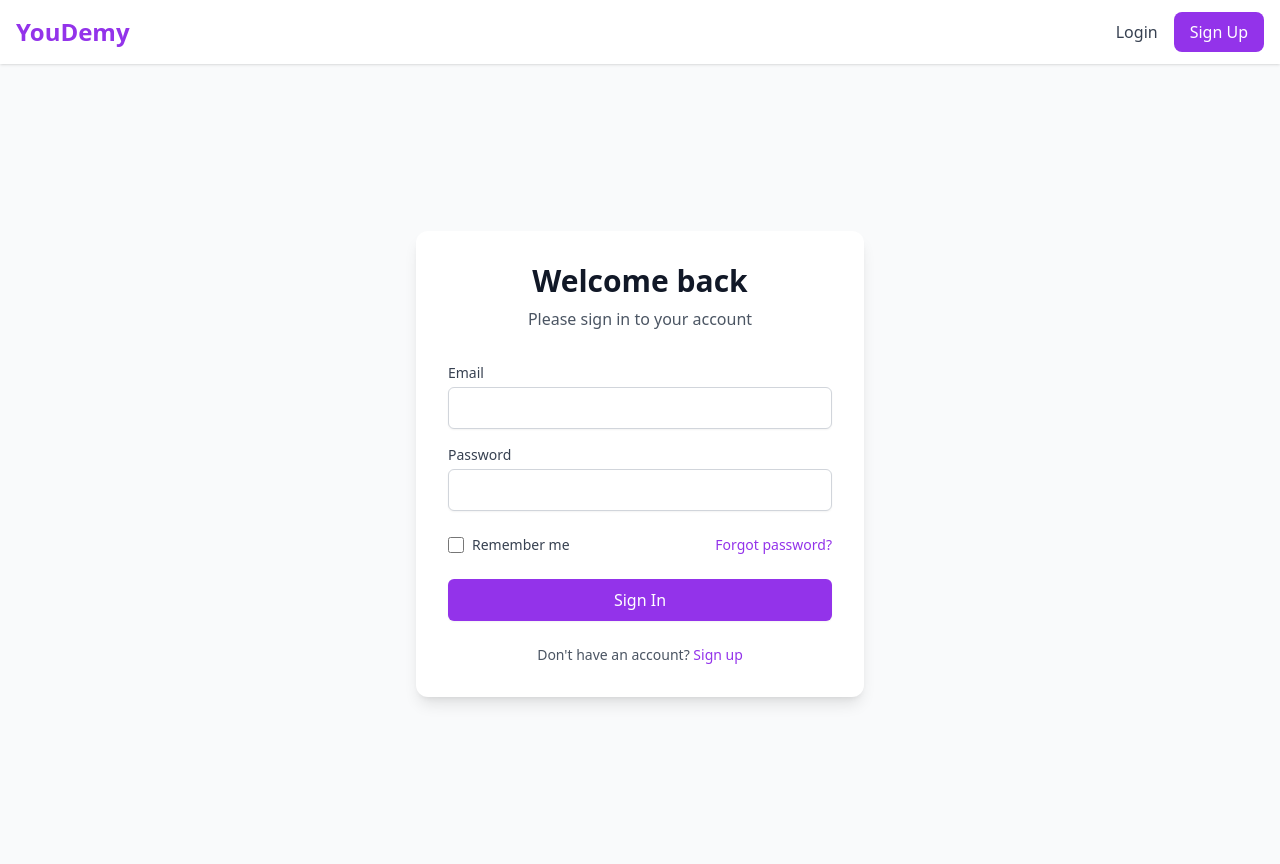
After one commit to ligh-cloud/Youdemy, a PHP site: page /view/signup.php in a window 1280 px wide. The commit adds this page. Run offline with PHP 8.4, Linux system fonts and the light colour scheme; some libraries are stand-ins or nearby versions.

Commit message:
adding sign up

```diff
--- /dev/null
+++ b/controller/CourseController.php
@@ -0,0 +1,5 @@
+<?php
+
+
+
+?>
--- a/index.php
+++ b/index.php
@@ -108,10 +108,10 @@
                     <!-- Auth Buttons -->
                     <div id="auth-buttons">
                         <button class="login-btn px-4 py-2 text-sm font-medium text-gray-700 bg-white border border-gray-300 rounded-full hover:bg-gray-50 focus:outline-none focus:ring-2 focus:ring-offset-2 focus:ring-blue-500 transition-all duration-300">
-                            Connexion
+                        <a href="view/signup.php"> Connexion</a>
                         </button>
                         <button class="register-btn ml-2 px-4 py-2 text-sm font-medium text-white bg-gradient-to-r from-blue-600 to-purple-600 rounded-full hover:from-blue-700 hover:to-purple-700 focus:outline-none focus:ring-2 focus:ring-offset-2 focus:ring-blue-500 transition-all duration-300">
-                            Inscription
+                           <a href="view/signup.php"> Inscription</a>
                         </button>
                     </div>
 
--- /dev/null
+++ b/view/signup.php
@@ -0,0 +1,229 @@
+<?php
+session_start();
+?>
+<!DOCTYPE html>
+<html lang="en">
+
+<head>
+    <meta charset="UTF-8">
+    <meta name="viewport" content="width=device-width, initial-scale=1.0">
+    <title>Authentication - EduLearn</title>
+    <script src="https://cdn.tailwindcss.com"></script>
+    <link href="https://cdnjs.cloudflare.com/ajax/libs/font-awesome/6.0.0/css/all.min.css" rel="stylesheet">
+    <script src="https://cdn.jsdelivr.net/npm/sweetalert2@11"></script>
+</head>
+
+<body class="bg-gray-50">
+    <?php if(isset($_SESSION['error'])): ?>
+        <script>
+            Swal.fire({
+                title: "Error!",
+                text: "<?php echo $_SESSION['error']; ?>",
+                icon: "error"
+            });
+        </script>
+        <?php unset($_SESSION['error']); ?>
+    <?php elseif(isset($_SESSION['success'])): ?>
+        <script>
+            Swal.fire({
+                title: "Good job!",
+                text: "<?php echo $_SESSION['success']; ?>",
+                icon: "success"
+            });
+        </script>
+        <?php unset($_SESSION['success']); ?>
+    <?php endif; ?>
+
+    <nav class="bg-white shadow">
+        <div class="max-w-7xl mx-auto px-4">
+            <div class="flex justify-between h-16 items-center">
+                <div class="flex items-center">
+                    <a href="../index.php"><span class="text-2xl font-bold text-purple-600">YouDemy</span></a>
+                </div>
+                <div class="hidden md:flex items-center space-x-4">
+                    <button onclick="showLogin()" class="text-gray-700 hover:text-purple-600">Login</button>
+                    <button onclick="showSignup()" class="px-4 py-2 rounded-lg bg-purple-600 text-white hover:bg-purple-700">Sign Up</button>
+                </div>
+            </div>
+        </div>
+    </nav>
+
+    <!-- Login Form -->
+    <div id="loginForm" class="min-h-screen flex items-center justify-center py-12 px-4 sm:px-6 lg:px-8">
+        <div class="max-w-md w-full space-y-8 bg-white p-8 rounded-xl shadow-lg">
+            <div class="text-center">
+                <h2 class="text-3xl font-bold text-gray-900">Welcome back</h2>
+                <p class="mt-2 text-gray-600">Please sign in to your account</p>
+            </div>
+            <form method="POST" action="../controller/AuthController.php" class="mt-8 space-y-6" onsubmit="handleLogin(event)">
+                <div class="space-y-4">
+                    <div>
+                        <label class="block text-sm font-medium text-gray-700">Email</label>
+                        <input name="email" type="email" required
+                            class="mt-1 block w-full px-3 py-2 bg-white border border-gray-300 rounded-md shadow-sm focus:outline-none focus:ring-2 focus:ring-purple-500">
+                    </div>
+                    <div>
+                        <label class="block text-sm font-medium text-gray-700">Password</label>
+                        <input name="password" type="password" required
+                            class="mt-1 block w-full px-3 py-2 bg-white border border-gray-300 rounded-md shadow-sm focus:outline-none focus:ring-2 focus:ring-purple-500">
+                    </div>
+                </div>
+
+                <div class="flex items-center justify-between">
+                    <div class="flex items-center">
+                        <input type="checkbox" class="h-4 w-4 text-purple-600 rounded border-gray-300">
+                        <label class="ml-2 block text-sm text-gray-700">Remember me</label>
+                    </div>
+                    <a href="#" class="text-sm text-purple-600 hover:text-purple-500">Forgot password?</a>
+                </div>
+
+                <button name="signin" type="submit"
+                    class="w-full py-2 px-4 border border-transparent rounded-md shadow-sm text-white bg-purple-600 hover:bg-purple-700 focus:outline-none focus:ring-2 focus:ring-offset-2 focus:ring-purple-500">
+                    Sign In
+                </button>
+
+                <p class="text-center text-sm text-gray-600">
+                    Don't have an account?
+                    <button type="button" onclick="showSignup()" class="text-purple-600 hover:text-purple-500">Sign up</button>
+                </p>
+            </form>
+        </div>
+    </div>
+
+    <!-- Signup Form -->
+    <div id="signupForm" class="min-h-screen flex items-center justify-center py-12 px-4 sm:px-6 lg:px-8 hidden">
+        <div class="max-w-md w-full space-y-8 bg-white p-8 rounded-xl shadow-lg">
+            <div class="text-center">
+                <h2 class="text-3xl font-bold text-gray-900">Create Account</h2>
+                <p class="mt-2 text-gray-600">Join our learning platform</p>
+            </div>
+            <form action="../controller/AuthController.php" method="POST" class="mt-8 space-y-6" onsubmit="handleSignup(event)">
+                <div class="space-y-4">
+                    <div class="grid grid-cols-2 gap-4">
+                        <div>
+                            <label class="block text-sm font-medium text-gray-700">First Name</label>
+                            <input name="Fname" type="text" required
+                                class="mt-1 block w-full px-3 py-2 bg-white border border-gray-300 rounded-md shadow-sm focus:outline-none focus:ring-2 focus:ring-purple-500">
+                        </div>
+                        <div>
+                            <label class="block text-sm font-medium text-gray-700">Last Name</label>
+                            <input name="Lname" type="text" required
+                                class="mt-1 block w-full px-3 py-2 bg-white border border-gray-300 rounded-md shadow-sm focus:outline-none focus:ring-2 focus:ring-purple-500">
+                        </div>
+                    </div>
+
+                    <div>
+                        <label class="block text-sm font-medium text-gray-700">Email</label>
+                        <input name="email" type="email" required
+                            class="mt-1 block w-full px-3 py-2 bg-white border border-gray-300 rounded-md shadow-sm focus:outline-none focus:ring-2 focus:ring-purple-500">
+                    </div>
+
+                    <div>
+                        <label class="block text-sm font-medium text-gray-700">Password</label>
+                        <input name="password" type="password" required
+                            class="mt-1 block w-full px-3 py-2 bg-white border border-gray-300 rounded-md shadow-sm focus:outline-none focus:ring-2 focus:ring-purple-500">
+                    </div>
+
+                    <div>
+                        <label class="block text-sm font-medium text-gray-700">Confirm Password</label>
+                        <input name="confirm_pass" type="password" required
+                            class="mt-1 block w-full px-3 py-2 bg-white border border-gray-300 rounded-md shadow-sm focus:outline-none focus:ring-2 focus:ring-purple-500">
+                    </div>
+
+                    <div>
+                        <label class="block text-sm font-medium text-gray-700">Role</label>
+                        <select name="role" class="mt-1 block w-full px-3 py-2 bg-white border border-gray-300 rounded-md shadow-sm focus:outline-none focus:ring-2 focus:ring-purple-500">
+                            <option value="student">Student</option>
+                            <option value="teacher">Teacher</option>
+                        </select>
+                    </div>
+                </div>
+
+                <div class="flex items-center">
+                    <input type="checkbox" required class="h-4 w-4 text-purple-600 rounded border-gray-300">
+                    <label class="ml-2 block text-sm text-gray-700">
+                        I agree to the Terms and Conditions
+                    </label>
+                </div>
+
+                <button type="submit" name="create_acc"
+                    class="w-full py-2 px-4 border border-transparent rounded-md shadow-sm text-white bg-purple-600 hover:bg-purple-700 focus:outline-none focus:ring-2 focus:ring-offset-2 focus:ring-purple-500">
+                    Create Account
+                </button>
+
+                <p class="text-center text-sm text-gray-600">
+                    Already have an account?
+                    <button type="button" onclick="showLogin()" class="text-purple-600 hover:text-purple-500">Sign in</button>
+                </p>
+            </form>
+        </div>
+    </div>
+
+    <script>
+        function showLogin() {
+            document.getElementById('loginForm').classList.remove('hidden');
+            document.getElementById('signupForm').classList.add('hidden');
+        }
+
+        function showSignup() {
+            document.getElementById('loginForm').classList.add('hidden');
+            document.getElementById('signupForm').classList.remove('hidden');
+        }
+
+        function handleLogin(event) {
+            const formData = new FormData(event.target);
+            const email = formData.get('email');
+            const password = formData.get('password');
+
+            console.log('Login attempt:', { email, password });
+        }
+
+        function handleSignup(event) {
+            const formData = new FormData(event.target);
+            console.log('Signup attempt:', Object.fromEntries(formData));
+
+            const password = formData.get('password');
+            const confirmPassword = formData.get('confirm_pass');
+
+            if (password !== confirmPassword) {
+                Swal.fire({
+                    title: "Error!",
+                    text: "Passwords do not match!",
+                    icon: "error"
+                });
+
+            } else {
+                Swal.fire({
+                    title: "Good job!",
+                    text: "You have been registered!",
+                    icon: "success"
+                });
+                setTimeout(() => {
+                    showLogin();
+                }, 6000);
+            }
+        }
+
+        function validatePassword(password) {
+            const minLength = 8;
+            const hasUpperCase = /[A-Z]/.test(password);
+            const hasLowerCase = /[a-z]/.test(password);
+            const hasNumbers = /\d/.test(password);
+            const hasSpecialChar = /[!@#$%^&*(),.?":{}|<>]/.test(password);
+
+            return password.length >= minLength && hasUpperCase && hasLowerCase &&
+                hasNumbers && hasSpecialChar;
+        }
+
+        function showError(message) {
+            const errorDiv = document.createElement('div');
+            errorDiv.className = 'bg-red-100 border border-red-400 text-red-700 px-4 py-3 rounded relative';
+            errorDiv.role = 'alert';
+            errorDiv.textContent = message;
+
+            setTimeout(() => errorDiv.remove(), 3000);
+        }
+    </script>
+</body>
+
+</html>
```
Also changed, not shown: controller/AuthController.php (added, +33 -0 lines), data.sql (+18 -0 lines), model/database.php (added, +30 -0 lines), model/users.php (added, +149 -0 lines), routing/router.php (added, +81 -0 lines), controller/AdminController.php (added), controller/StudentController.php (added), controller/TeacherController.php (added), model/Course.php (added), model/category.php (added), model/enrolement.php (added), model/tag.php (added).
